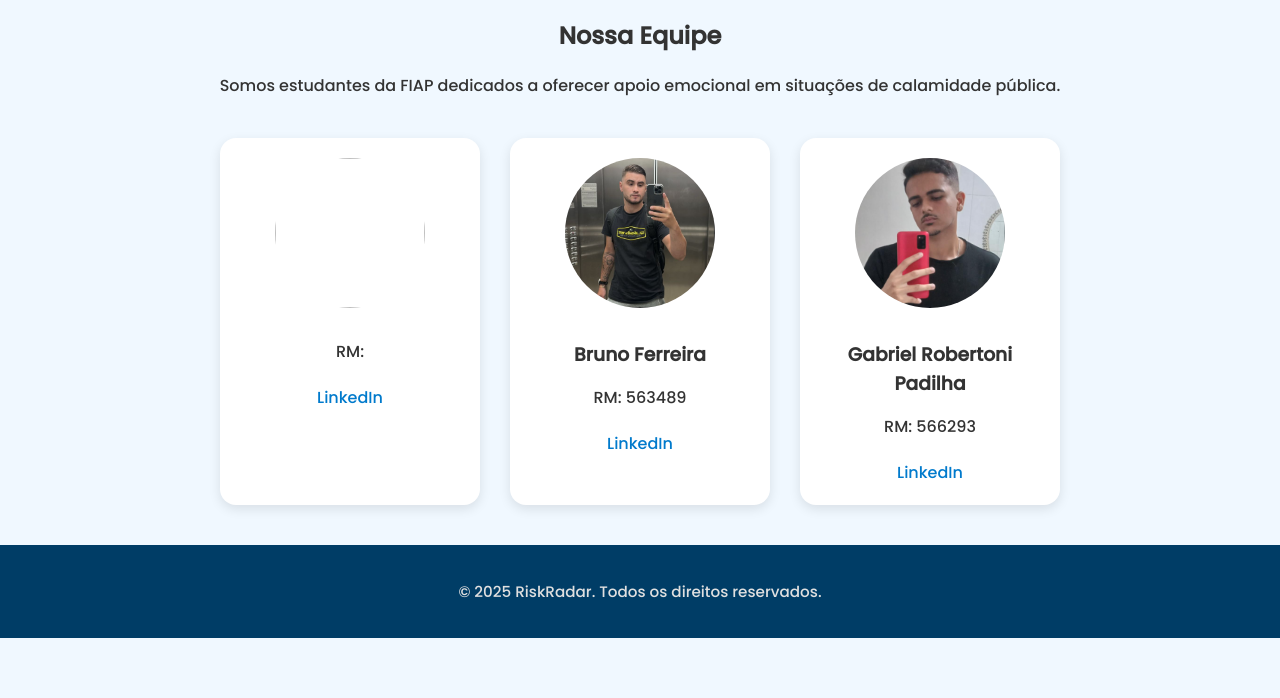
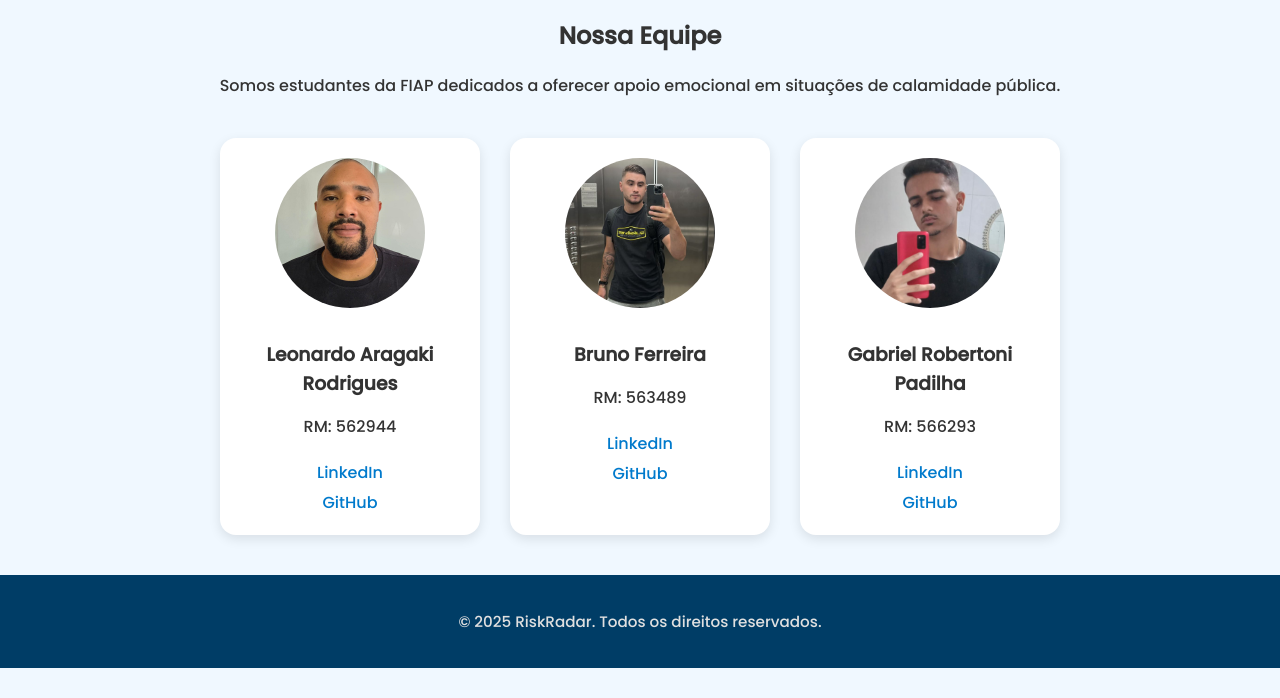
Before and after one commit to brunoferr10/apoio-consulta-riskRadar, a plain HTML site: page integrantes.html in a window 1280 px wide. Shown: the part 102-800 px from the top of the page. Drawn offline with Linux system fonts and the light colour scheme.

Commit message:
atualização de link github

```diff
--- a/integrantes.html
+++ b/integrantes.html
@@ -25,24 +25,27 @@
 
     <div class="integrantes-container">
       <div class="integrante">
-        <img src="" alt="" />
-        <h3></h3>
-        <p>RM: </p>
-        <a href="" target="_blank">LinkedIn</a>
-      </div>
+      <img src="img/leonardo.jpeg" alt="Leonardo" />
+      <h3>Leonardo Aragaki Rodrigues</h3>
+      <p>RM: 562944</p>
+      <a href="https://br.linkedin.com/in/leonardo-aragaki-rodrigues-066a5aa1" target="_blank">LinkedIn</a><br />
+      <a href="https://github.com/leoaragaki" target="_blank">GitHub</a>
+    </div>
 
       <div class="integrante">
         <img src="img/bruno.png.png" alt="Bruno" />
         <h3>Bruno Ferreira</h3>
         <p>RM: 563489</p>
-        <a href="https://www.linkedin.com/in/bruno-ferreira-4837a0207" target="_blank">LinkedIn</a>
+        <a href="https://www.linkedin.com/in/bruno-ferreira-4837a0207" target="_blank">LinkedIn</a><br />
+        <a href="https://github.com/brunoferr10" target="_blank">GitHub</a>
       </div>
 
       <div class="integrante">
         <img src="img/gabriel.png" alt="Gabriel" />
         <h3>Gabriel Robertoni Padilha</h3>
         <p>RM: 566293</p>
-        <a href="https://www.linkedin.com/in/gabriel-robertoni-a15885322" target="_blank">LinkedIn</a>
+        <a href="https://www.linkedin.com/in/gabriel-robertoni-a15885322" target="_blank">LinkedIn</a><br />
+        <a href="https://github.com/GabrielRobertoni" target="_blank">GitHub</a>
       </div>
     </div>
   </main>
```
Also changed, not shown: img/leonardo.jpeg (added).
